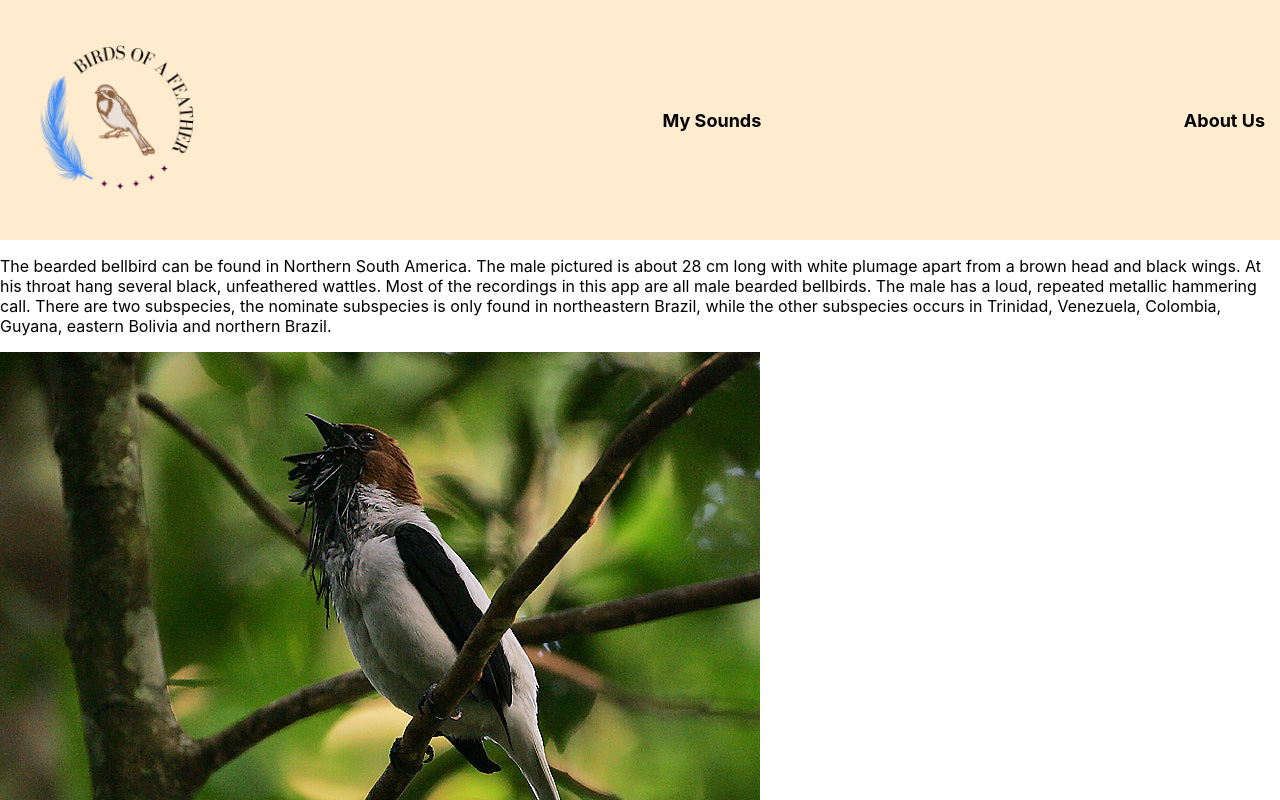
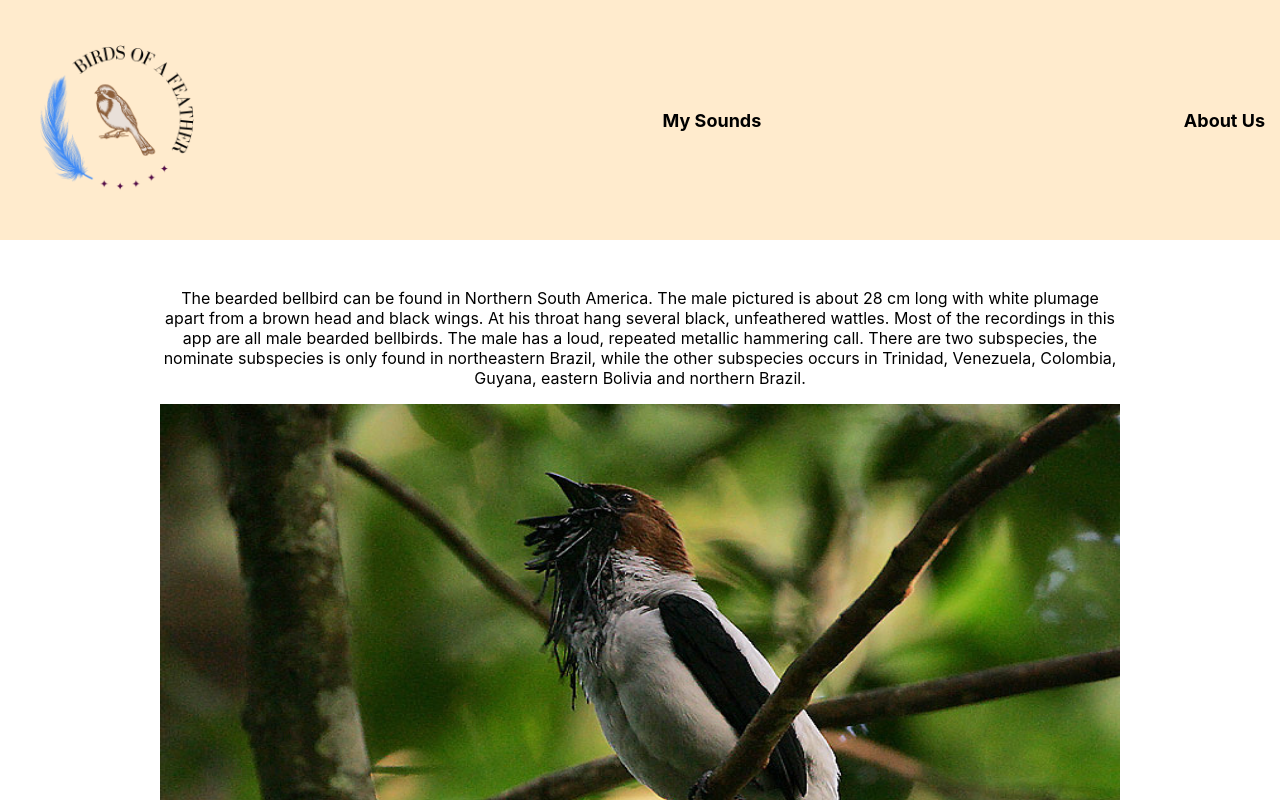
Before and after one commit to Mlberry0205/Birds-Of-a-Feather, a React (Create React App) app: page /AboutUs in a window 1280 px wide. Shown: the top 800 px of the page. Built offline with nearby package versions, Linux system fonts and the light colour scheme; no server answers.

Commit message:
Finish AboutMe page

```diff
--- a/src/components/AboutUs/AboutUs.css
+++ b/src/components/AboutUs/AboutUs.css
@@ -0,0 +1,15 @@
+.about-layout {
+  display:flex;
+  flex-direction: column;
+  align-content: space-between;
+  text-align: center;
+  justify-content: center;
+  padding-left: 10rem;
+  padding-right: 10rem;
+  padding-top: 2rem;
+}
+
+.about-bird-image {
+  height: 70vh;
+  width:75vw;
+}
```
